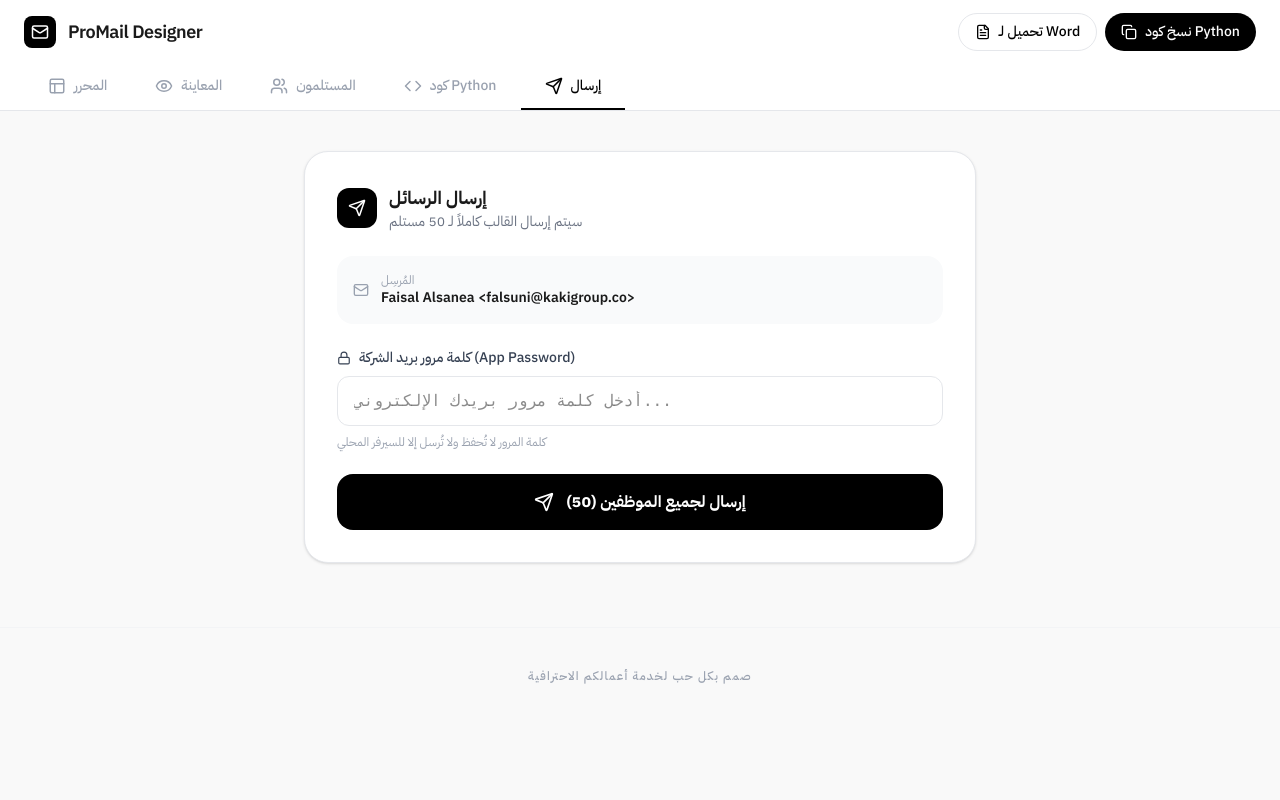
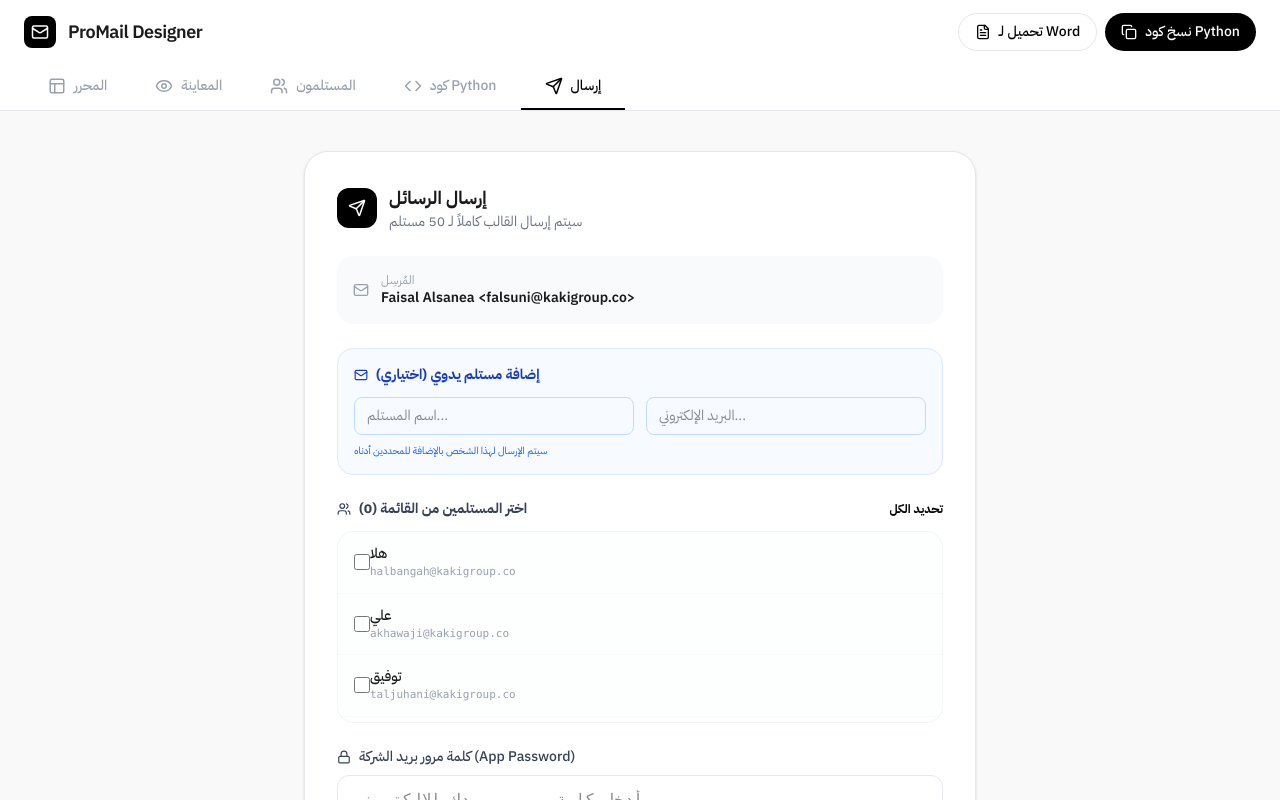
Before and after one commit to F-alsanea/onb, a React (Vite) app: page / in a window 1280 px wide. Both pictures are taken after a click on the button "إرسال". Shown: the top 800 px of the page. Built offline with nearby package versions, Linux system fonts and the light colour scheme.

Commit message:
Add selective sending and manual email entry to Send tab

```diff
--- a/src/App.tsx
+++ b/src/App.tsx
@@ -150,6 +150,11 @@ export default function App() {
   const [sendResults, setSendResults] = useState<Array<{ name: string; email: string; success: boolean; error?: string }>>([]);
   const [sendSummary, setSendSummary] = useState<{ successCount: number; total: number } | null>(null);
   const [sendError, setSendError] = useState('');
+
+  // --- Selection & Manual Entry State ---
+  const [selectedEmails, setSelectedEmails] = useState<string[]>([]);
+  const [manualEmail, setManualEmail] = useState('');
+  const [manualName, setManualName] = useState('');
 
   // Generate the HTML Template String
   const htmlTemplate = useMemo(() => {
@@ -468,10 +473,18 @@ def send_emails(excel_file_path):
       setSendError('يرجى إدخال كلمة مرور البريد الإلكتروني');
       return;
     }
-    if (recipients.length === 0) {
-      setSendError('لا يوجد مستلمون. أضف مستلمين أولاً من تاب المستلمون');
+
+    // Combine selected standard recipients with manual entry
+    const finalRecipients = [
+      ...recipients.filter(r => selectedEmails.includes(r.email)),
+      ...(manualEmail.trim() ? [{ name: manualName.trim() || 'عميل', email: manualEmail.trim() }] : [])
+    ];
+
+    if (finalRecipients.length === 0) {
+      setSendError('يرجى اختيار مستلم واحد على الأقل أو إضافة إيميل يدوي');
       return;
     }
+
     setIsSending(true);
     setSendResults([]);
     setSendSummary(null);
@@ -482,7 +495,7 @@ def send_emails(excel_file_path):
         method: 'POST',
         headers: { 'Content-Type': 'application/json' },
         body: JSON.stringify({
-          recipients,
+          recipients: finalRecipients,
           htmlTemplate,
           subject: config.headline,
           password: emailPassword,
@@ -900,6 +913,73 @@ def send_emails(excel_file_path):
                   </div>
                 </div>
 
+                {/* Manual Entry */}
+                <div className="mb-6 p-4 bg-blue-50/50 rounded-2xl border border-blue-100">
+                  <h3 className="text-sm font-bold text-blue-800 mb-3 flex items-center gap-2">
+                    <Mail size={14} /> إضافة مستلم يدوي (اختياري)
+                  </h3>
+                  <div className="grid grid-cols-2 gap-3">
+                    <input
+                      type="text"
+                      value={manualName}
+                      onChange={(e) => setManualName(e.target.value)}
+                      placeholder="اسم المستلم..."
+                      className="px-3 py-2 rounded-lg border border-blue-200 focus:border-blue-500 outline-none text-sm"
+                    />
+                    <input
+                      type="email"
+                      value={manualEmail}
+                      onChange={(e) => setManualEmail(e.target.value)}
+                      placeholder="البريد الإلكتروني..."
+                      className="px-3 py-2 rounded-lg border border-blue-200 focus:border-blue-500 outline-none text-sm"
+                    />
+                  </div>
+                  <p className="text-[10px] text-blue-600 mt-2">سيتم الإرسال لهذا الشخص بالإضافة للمحددين أدناه</p>
+                </div>
+
+                {/* Recipient Selection */}
+                <div className="mb-6">
+                  <div className="flex justify-between items-center mb-3">
+                    <label className="text-sm font-bold text-gray-700 flex items-center gap-2">
+                      <Users size={14} /> اختر المستلمين من القائمة ({selectedEmails.length})
+                    </label>
+                    <button
+                      onClick={() => {
+                        if (selectedEmails.length === recipients.length) {
+                          setSelectedEmails([]);
+                        } else {
+                          setSelectedEmails(recipients.map(r => r.email));
+                        }
+                      }}
+                      className="text-xs font-bold text-black hover:underline"
+                    >
+                      {selectedEmails.length === recipients.length ? 'إلغاء تحديد الكل' : 'تحديد الكل'}
+                    </button>
+                  </div>
+                  <div className="max-h-48 overflow-y-auto border border-gray-100 rounded-2xl divide-y divide-gray-50 bg-gray-50/30">
+                    {recipients.map((r, i) => (
+                      <label key={i} className="flex items-center px-4 py-3 hover:bg-white transition-colors cursor-pointer group">
+                        <input
+                          type="checkbox"
+                          checked={selectedEmails.includes(r.email)}
+                          onChange={() => {
+                            if (selectedEmails.includes(r.email)) {
+                              setSelectedEmails(selectedEmails.filter(e => e !== r.email));
+                            } else {
+                              setSelectedEmails([...selectedEmails, r.email]);
+                            }
+                          }}
+                          className="w-4 h-4 rounded border-gray-300 text-black focus:ring-0 cursor-pointer"
+                        />
+                        <div className="mr-3">
+                          <p className="text-sm font-medium group-hover:text-black transition-colors">{r.name}</p>
+                          <p className="text-[11px] text-gray-400 font-mono">{r.email}</p>
+                        </div>
+                      </label>
+                    ))}
+                  </div>
+                </div>
+
                 {/* Password Field */}
                 <div className="mb-6">
                   <label className="block text-sm font-medium text-gray-700 mb-2 flex items-center gap-2">
@@ -932,7 +1012,9 @@ def send_emails(excel_file_path):
                   {isSending ? (
                     <><Loader2 size={20} className="animate-spin" /> جاري الإرسال...</>
                   ) : (
-                    <><Send size={20} /> إرسال لجميع الموظفين ({recipients.length})</>
+                    <><Send size={20} /> إرسال للمحددين ({
+                      (selectedEmails.length) + (manualEmail.trim() ? 1 : 0)
+                    })</>
                   )}
                 </button>
               </div>
@@ -940,8 +1022,8 @@ def send_emails(excel_file_path):
               {/* Summary */}
               {sendSummary && (
                 <div className={`rounded-2xl p-5 mb-6 flex items-center gap-3 ${sendSummary.successCount === sendSummary.total
-                    ? 'bg-green-50 border border-green-100'
-                    : 'bg-yellow-50 border border-yellow-100'
+                  ? 'bg-green-50 border border-green-100'
+                  : 'bg-yellow-50 border border-yellow-100'
                   }`}>
                   <CheckCircle2 size={22} className="text-green-600 shrink-0" />
                   <p className="font-bold text-green-800">
```
Also changed, not shown: 1 other file (tests, documents, lock files or other folders).
